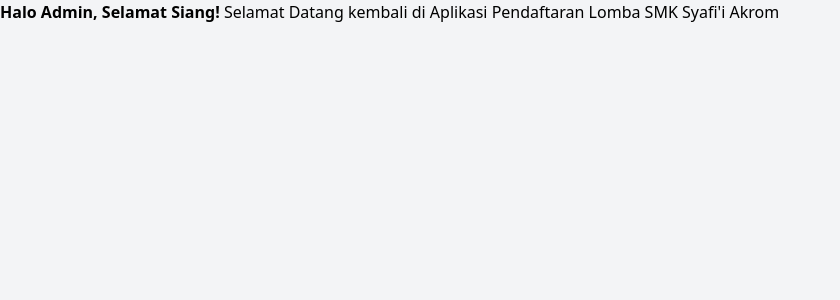
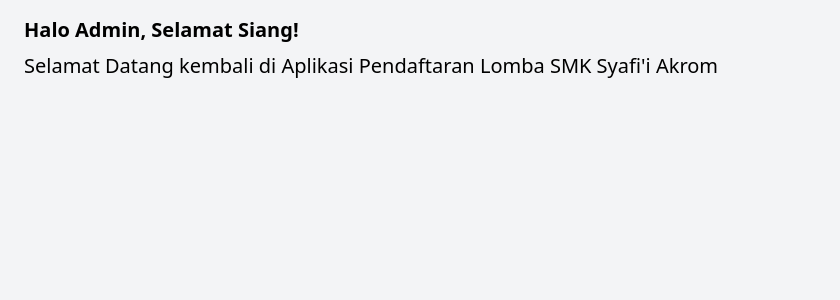
Before and after one commit to Dani170907/Project-akhir, a CodeIgniter app: page /database/admin/beranda in a window 1280 px wide. Shown: the part 80-380 px from the top of the page, without its empty margins (0-840 px from the left). Run offline with CodeIgniter, Linux system fonts and the light colour scheme; a user stored in the database is signed in; data comes from the database, SQL or seed files in the repository.

Commit message:
memeperbaiki halaman beranda

```diff
--- a/application/config/config.php
+++ b/application/config/config.php
@@ -23,7 +23,7 @@
 | a PHP script and you can easily do that on your own.
 |
 */
-$config['base_url'] = 'http://200.100.0.30:8080/Project-Akhir';
+$config['base_url'] = 'http://192.168.43.211/pj-L11';
 
 /*
 |--------------------------------------------------------------------------
--- a/application/controllers/Tambah.php
+++ b/application/controllers/Tambah.php
@@ -12,6 +12,6 @@
         $this->load->model('EventModel');
         $this->EventModel->tambahLomba(); // Panggil method model untuk menambah event
         $this->session->set_flashdata('success', 'Event berhasil ditambahkan');
-        redirect(base_url('Tambah/event'));
+        redirect(base_url('Admin/event'));
     }
 }
--- a/application/views/admin.php
+++ b/application/views/admin.php
@@ -1 +1,6 @@
-<h1><strong><?= salam($tb_user['nama']) ?></strong> Selamat Datang kembali di Aplikasi Pendaftaran Lomba SMK Syafi'i Akrom</h1>
+<!-- Konten Halaman Beranda -->
+<div class="container mx-auto px-6 py-4">
+    <!-- Isi konten -->
+    <h2 class="text-xl font-semibold text-gray-800 mb-2"><?= salam($tb_user['nama']) ?></h2>
+    <p class="text-xl"><strong></strong> Selamat Datang kembali di Aplikasi Pendaftaran Lomba SMK Syafi'i Akrom</p>
+</div>
--- a/application/views/templates/admin_header.php
+++ b/application/views/templates/admin_header.php
@@ -36,10 +36,10 @@
     <link href="<?= base_url('assets/css/output.css'); ?>" rel="stylesheet">
     <title>Halaman Admin</title>
 </head>
-<body>
-	<!-- component -->
+
 <body class="bg-gray-100">
-		<nav class="relative px-4 py-4 flex justify-between items-center bg-white">
+    <!-- Navigation Bar -->
+    <nav class="relative px-4 py-4 flex justify-between items-center bg-white ">
         <a class="text-3xl font-bold leading-none" href="#">
             <img src="<?= base_url('assets/images/SA.png') ?>" alt="Logo" class="h-12">
         </a>
@@ -51,7 +51,7 @@
                 </svg>
             </button>
         </div>
-		<ul class="hidden absolute top-1/2 left-1/2 transform -translate-y-1/2 -translate-x-1/2 lg:flex lg:mx-auto lg:flex lg:items-center lg:w-auto lg:space-x-6">
+        <ul class="hidden absolute top-1/2 left-1/2 transform -translate-y-1/2 -translate-x-1/2 lg:flex lg:mx-auto lg:items-center lg:w-auto lg:space-x-6">
             <li><a class="text-sm <?= ($currentPage == 'admin/beranda') ? 'text-blue-600 font-bold' : 'text-gray-400' ?> hover:text-gray-500" href="<?= base_url('admin/beranda') ?>">Beranda</a></li>
             <li class="text-gray-300">
                 <svg xmlns="http://www.w3.org/2000/svg" fill="none" stroke="currentColor" class="w-4 h-4 current-fill" viewBox="0 0 24 24">
@@ -65,12 +65,12 @@
                 </svg>
             </li>
             <li><a class="text-sm <?= ($currentPage == 'admin/event') ? 'text-blue-600 font-bold' : 'text-gray-400' ?> hover:text-gray-500" href="<?= base_url('admin/event') ?>">Event</a></li>
-		</li>
         </ul>
-	<a class="hidden lg:inline-block lg:ml-auto lg:mr-3 py-2 px-6 bg-blue-500 hover:bg-blue-600  text-sm text-white font-bold  rounded-xl transition duration-200" href="<?= base_url() ?>Profile">Profile</a>
+        <a class="hidden lg:inline-block lg:ml-auto lg:mr-3 py-2 px-6 bg-blue-500 hover:bg-blue-600 text-sm text-white font-bold rounded-xl transition duration-200" href="<?= base_url() ?>Profile">Profile</a>
         <a class="hidden lg:inline-block py-2 px-6 bg-gray-50 hover:bg-gray-100 text-sm text-gray-50 font-semibold rounded-xl transition duration-200" href="<?= base_url() ?>Login/logout" id="logoutBtn">Log Out</a>
     </nav>
-	<!-- <h1 class="mt-10 text-center font-bold"><?= salam($tb_user['nama']) ?></h1><br> -->
+
+    <!-- Mobile Menu -->
     <div class="navbar-menu relative z-50 hidden">
         <div class="navbar-backdrop fixed inset-0 bg-gray-800 opacity-25"></div>
         <nav class="fixed top-0 left-0 bottom-0 flex flex-col w-5/6 max-w-sm py-6 px-6 bg-white border-r overflow-y-auto">
@@ -99,10 +99,10 @@
             </div>
             <div class="mt-auto">
                 <div class="pt-6">
-					<a class="block px-4 py-3 mb-3 leading-loose text-xs text-center font-semibold leading-none bg-gray-50 hover:bg-gray-100 rounded-xl" href="<?= base_url() ?>Profile/">Profile</a>
+                    <a class="block px-4 py-3 mb-3 leading-loose text-xs text-center font-semibold bg-gray-50 hover:bg-gray-100 rounded-xl" href="<?= base_url() ?>Profile/">Profile</a>
                 </div>
                 <div class="pt-auto">
-					<a class="block px-4 py-3 mb-3 leading-loose text-xs text-center font-semibold leading-none bg-gray-50 hover:bg-gray-100 rounded-xl" href="<?= base_url() ?>Login/logout" id="logoutBtn">Log Out</a>
+                    <a class="block px-4 py-3 mb-3 leading-normal text-xs text-center font-semibold bg-gray-50 hover:bg-gray-100 rounded-xl" href="<?= base_url() ?>Login/logout" id="logoutBtn">Log Out</a>
                 </div>
             </div>
         </nav>
--- a/tailwind.config.js
+++ b/tailwind.config.js
@@ -6,5 +6,8 @@
   theme: {
     extend: {},
   },
-  plugins: [],
+  plugins: [
+    // ...
+    require('@tailwindcss/forms'),
+  ]
 }
```
Also changed, not shown: application/controllers/Admin.php (+4 -4 lines), application/views/login.php (+4 -4 lines). Lines whose indentation alone changed are shown as unchanged.
